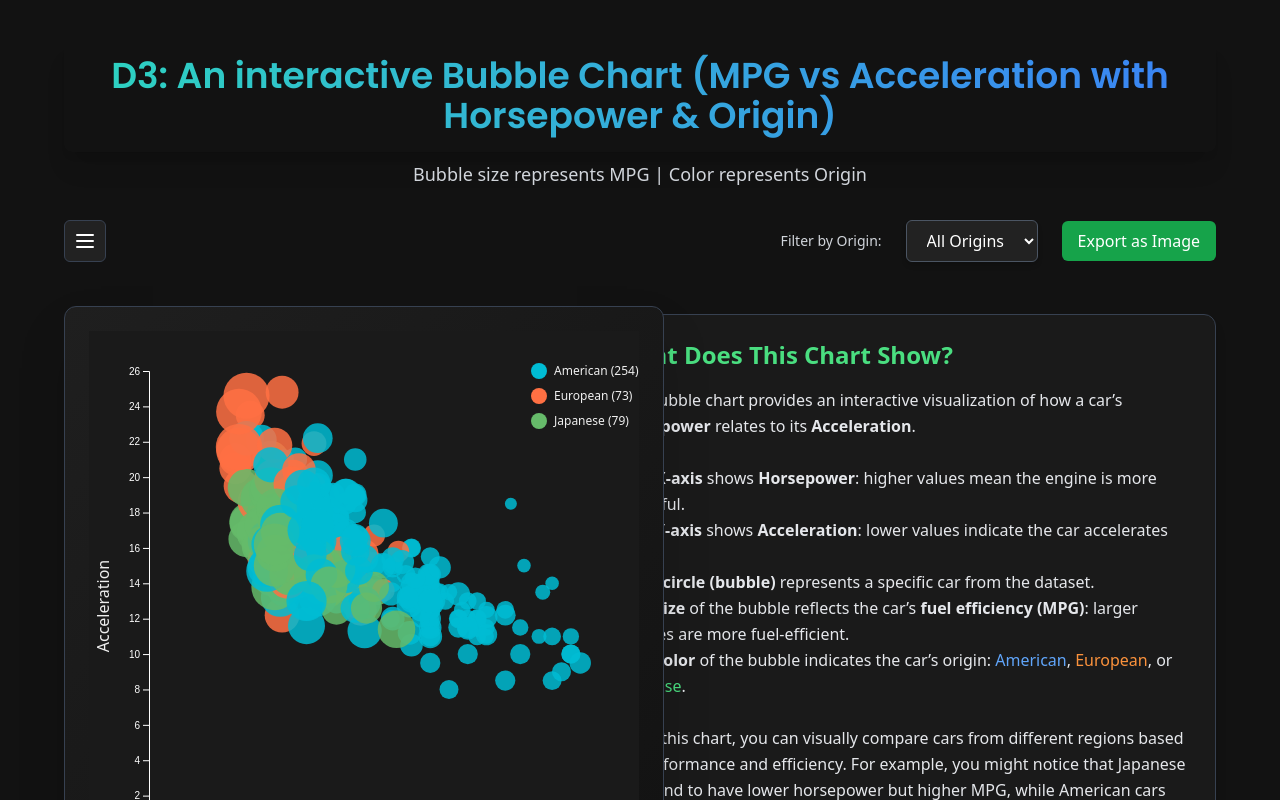
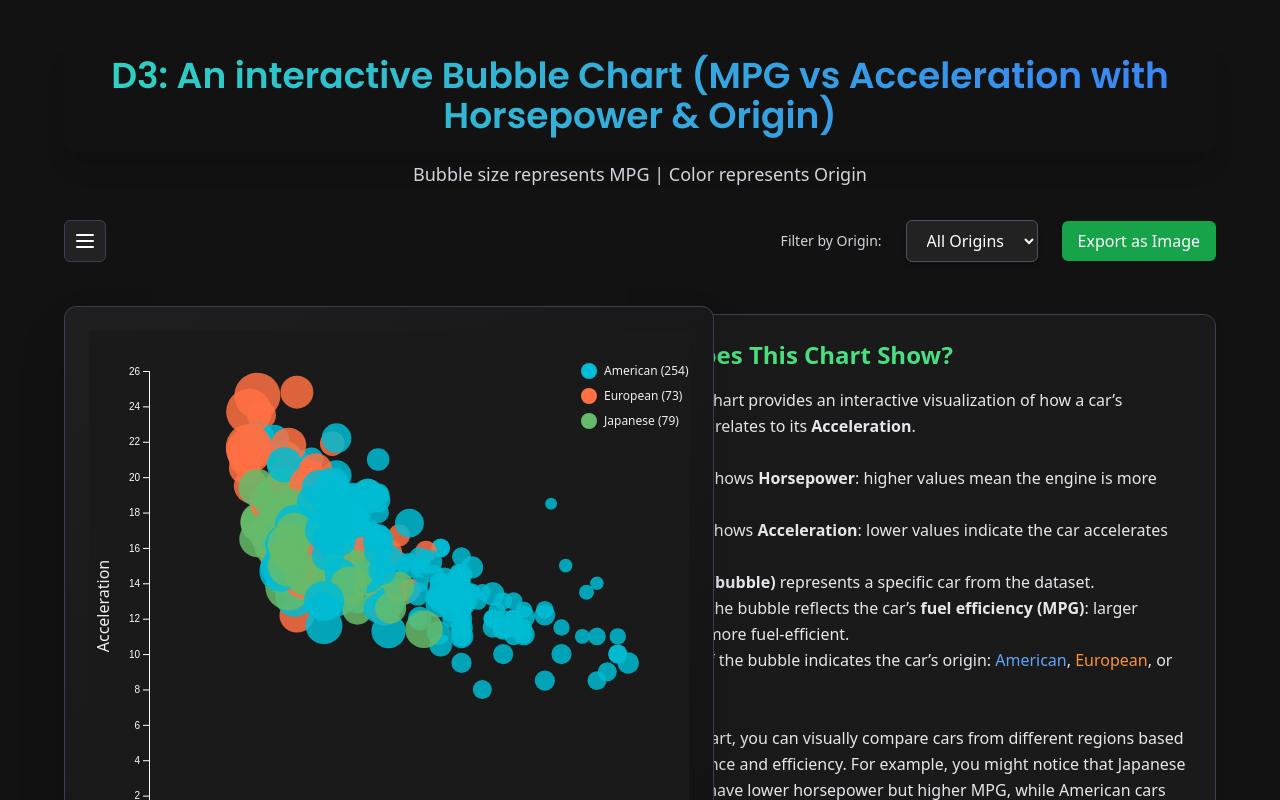
Before and after one commit to pranavasree/Information_Visualization_Project, a React (Vite) app: page /bubble-chart in a window 1280 px wide. Shown: the top 800 px of the page. Built offline with nearby package versions, Linux system fonts and the light colour scheme.

Commit message:
Corrected the bubble chart width

```diff
--- a/src/components/BubbleChart.jsx
+++ b/src/components/BubbleChart.jsx
@@ -17,7 +17,7 @@ const BubbleChart = () => {
   const [selectedOrigin, setSelectedOrigin] = useState("All");
   const [menuOpen, setMenuOpen] = useState(false);
 
-  const width = 550;
+  const width = 600;
   const height = 550;
   const margin = { top: 40, right: 40, bottom: 50, left: 60 };
 
```
